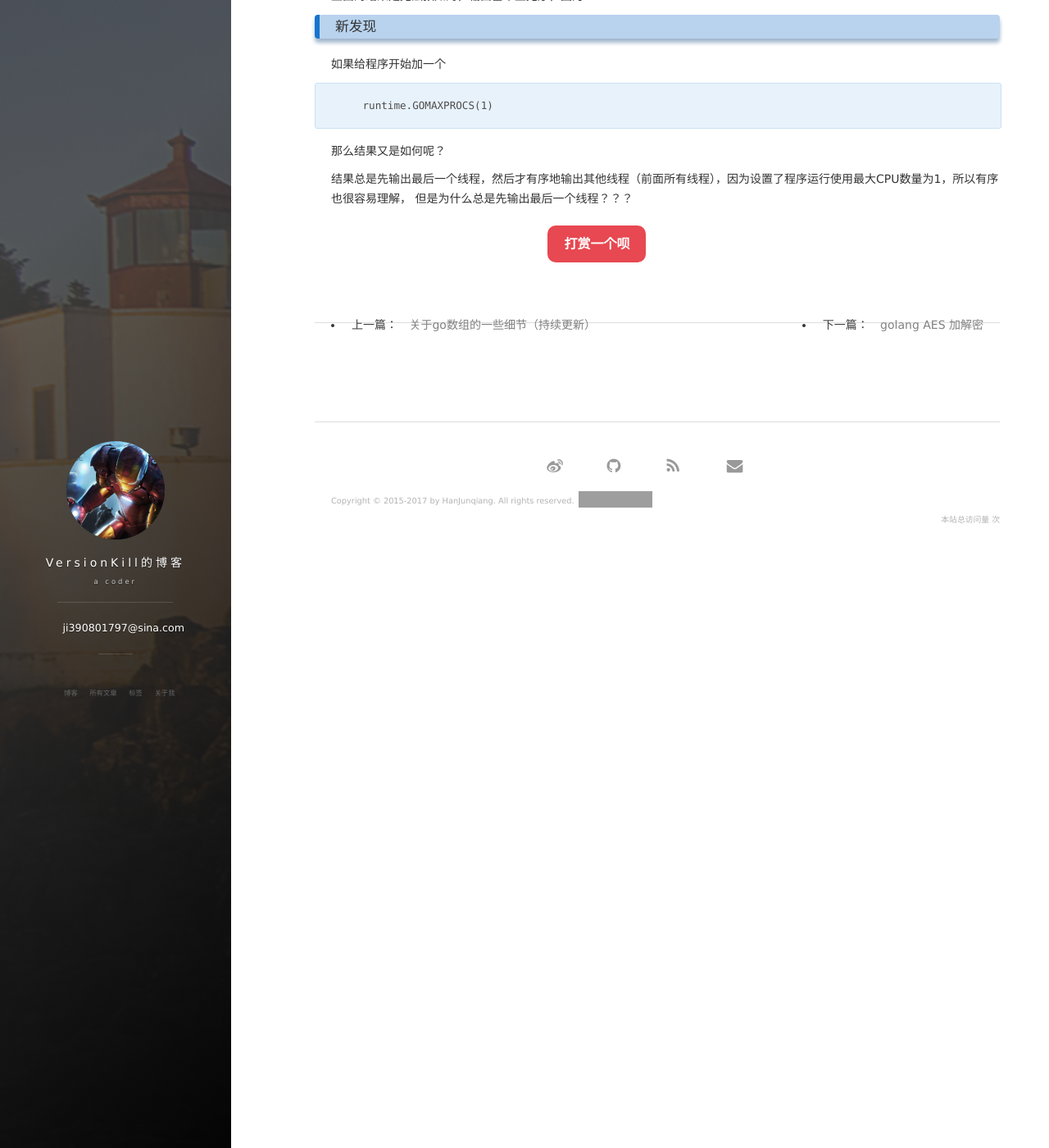
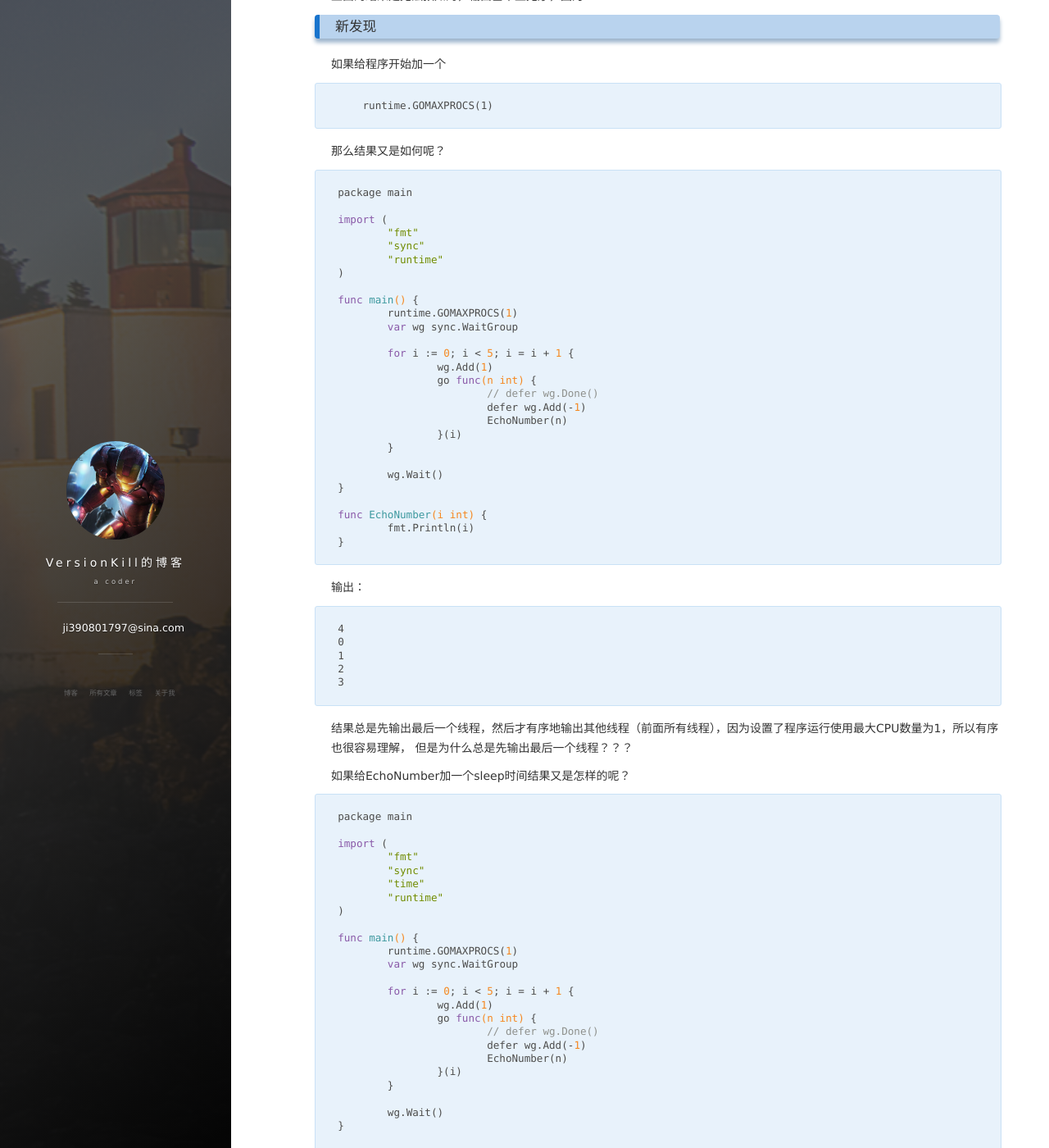
Before and after one commit to versionkill/versionkill.github.io, a Jekyll site: the page built from _posts/2016-08-31-golang_waitgroup.md, in a window 1280 px wide and 1400 px high, scrolled down 919 px. Shown: the whole window at 82% size. Built offline with Jekyll 4.4.1, drawn with Linux system fonts in a browser that asks for light colours; nearby versions of some CDN libraries; comment, search, counter and statistics services are not loaded; some of the changed text lies outside the part shown; grey boxes are pictures that could not be loaded.

Commit message:
Update 2016-08-31-golang_waitgroup.md

````diff
--- a/_posts/2016-08-31-golang_waitgroup.md
+++ b/_posts/2016-08-31-golang_waitgroup.md
@@ -61,5 +61,92 @@ func EchoNumber(i int) {
 
 那么结果又是如何呢？
 
+```go
+package main
+
+import (
+	"fmt"
+	"sync"
+	"runtime"
+)
+
+func main() {
+	runtime.GOMAXPROCS(1)
+	var wg sync.WaitGroup
+
+	for i := 0; i < 5; i = i + 1 {
+		wg.Add(1)
+		go func(n int) {
+			// defer wg.Done()
+			defer wg.Add(-1)
+			EchoNumber(n)
+		}(i)
+	}
+
+	wg.Wait()
+}
+
+func EchoNumber(i int) {
+	fmt.Println(i)
+}
+```
+
+输出：
+
+```
+4
+0
+1
+2
+3
+```
+
 结果总是先输出最后一个线程，然后才有序地输出其他线程（前面所有线程），因为设置了程序运行使用最大CPU数量为1，所以有序也很容易理解，
 但是为什么总是先输出最后一个线程？？？
+
+
+如果给EchoNumber加一个sleep时间结果又是怎样的呢？
+
+```go
+package main
+
+import (
+	"fmt"
+	"sync"
+	"time"
+	"runtime"
+)
+
+func main() {
+	runtime.GOMAXPROCS(1)
+	var wg sync.WaitGroup
+
+	for i := 0; i < 5; i = i + 1 {
+		wg.Add(1)
+		go func(n int) {
+			// defer wg.Done()
+			defer wg.Add(-1)
+			EchoNumber(n)
+		}(i)
+	}
+
+	wg.Wait()
+}
+
+func EchoNumber(i int) {
+	time.Sleep(3e9)
+	fmt.Println(i)
+}
+```
+
+输出:
+
+```
+0
+4
+3
+2
+1
+```
+
+结果会是跟上面的结果相反，总是先输出第一个线程，然后再倒序输出每个线程。
````
